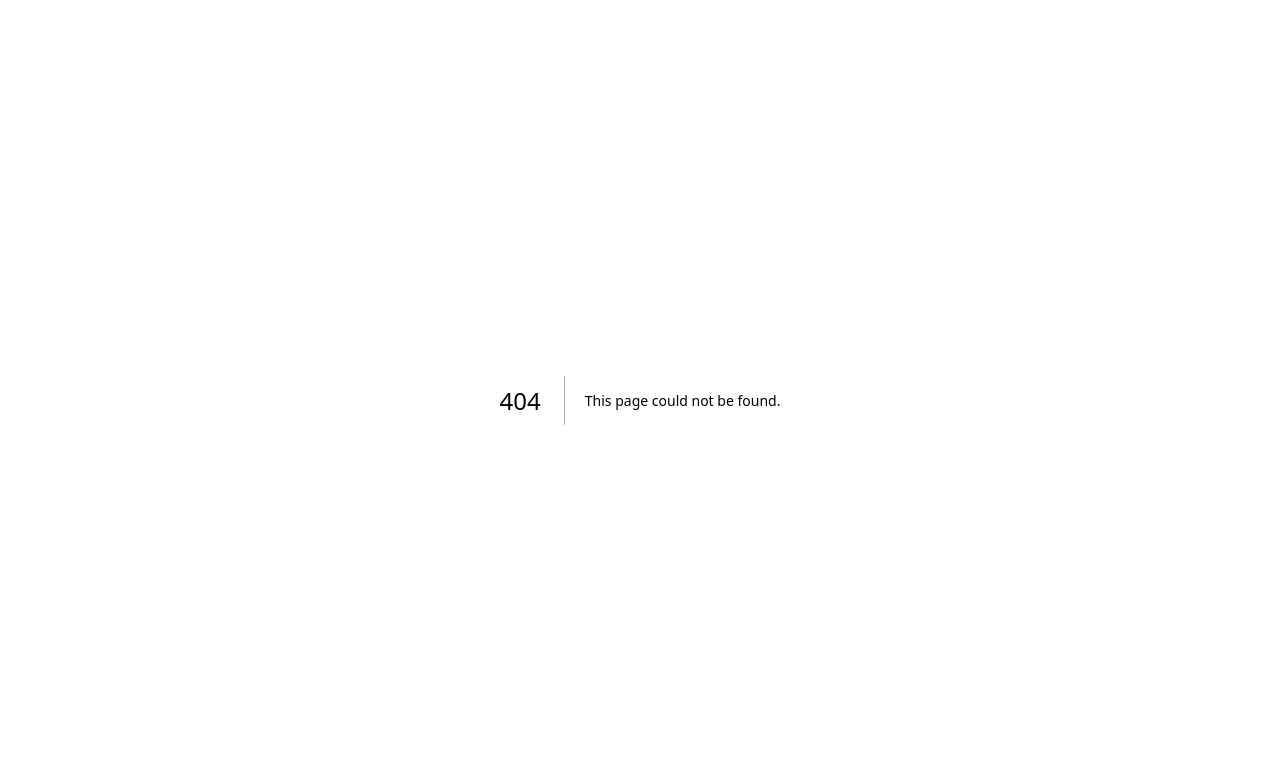
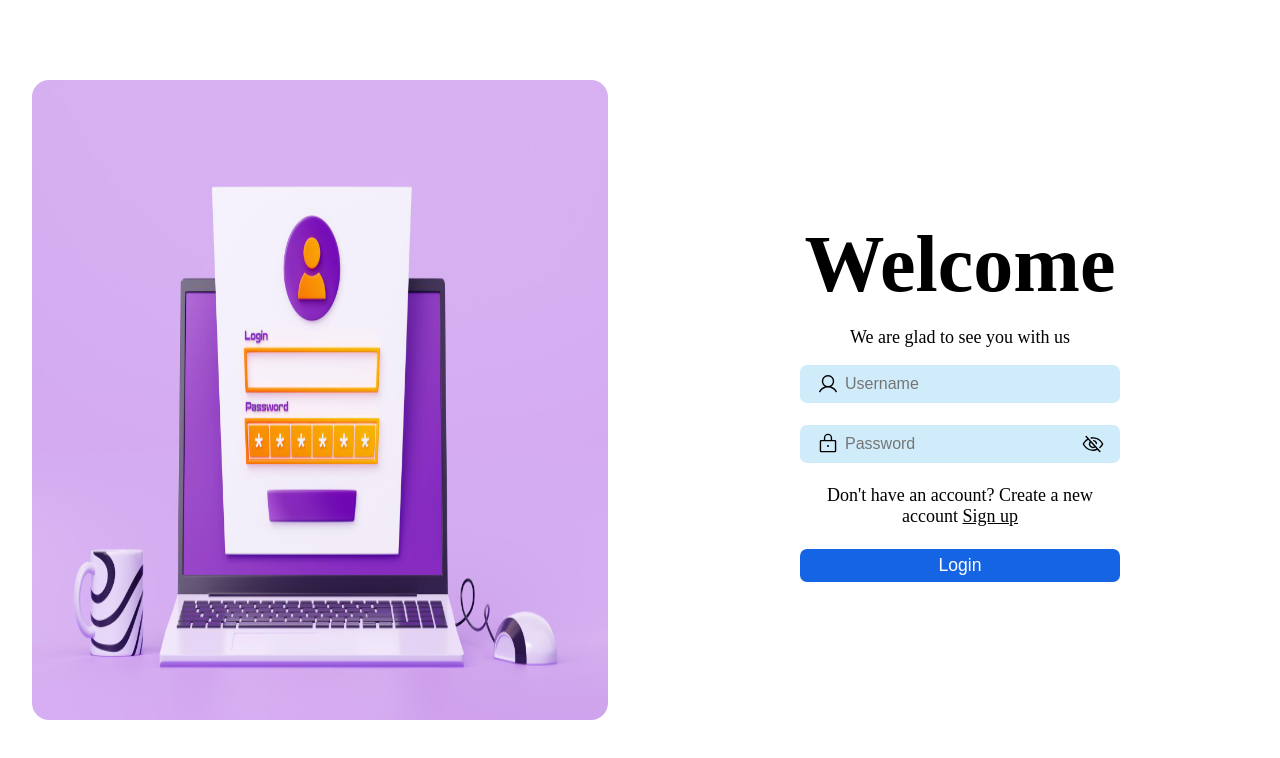
Before and after one commit to Bipul-Dubey/chatArena, a Next.js app: page /auth in a window 1280 px wide. Before the commit this address had no page. Shown: the top 758 px of the page. Built offline with nearby package versions, Linux system fonts and the light colour scheme.

Commit message:
authentication screen

```diff
--- a/components/buttons.jsx
+++ b/components/buttons.jsx
@@ -91,7 +91,8 @@ export const RadioButton = ({
 };
 
 // === buttons ===
-const StyledButton = styled("button")(({ btnColor }) => ({
+const StyledButton = styled("button")(
+  ({ btnColor, fullwidth, width = "80px" }) => ({
     padding: 5,
     fontSize: "1.1rem",
     borderRadius: 7,
@@ -100,7 +101,7 @@ const StyledButton = styled("button")(({ btnColor }) => ({
     color: btnColor.textColor,
     boxShadow: btnColor.shadow,
     height: "33px",
-  width: "80px",
+    width: fullwidth ? "100%" : width,
     transition: "all 0.3s ease-in-out",
     "&:hover": {
       backgroundColor: btnColor.hoverBgColor,
@@ -109,15 +110,21 @@ const StyledButton = styled("button")(({ btnColor }) => ({
     "&:active": {
       transform: "scale(1.05)",
     },
-}));
+  })
+);
 
-export const Button = ({ children, type = "primary", props }) => {
+export const Button = ({
+  children,
+  type = "primary",
+  props,
+  fullwidth = "",
+}) => {
   const buttonBgColor = {
     primary: {
       bgColor: "#1464e3",
       shadow: "",
       textColor: "#fff",
-      hoverBgColor: "",
+      hoverBgColor: "#0e4397",
       hoverTextColor: "",
     },
     secondary: {
@@ -130,7 +137,11 @@ export const Button = ({ children, type = "primary", props }) => {
     },
   };
   return (
-    <StyledButton btnColor={buttonBgColor[type] || {}} {...props}>
+    <StyledButton
+      fullwidth={fullwidth}
+      btnColor={buttonBgColor[type] || {}}
+      {...props}
+    >
       {children}
     </StyledButton>
   );
--- a/components/common/common.jsx
+++ b/components/common/common.jsx
@@ -123,9 +123,10 @@ export const UnreadMessage = ({
 
 // ==================== Text area ====================
 const StyledTypography = styled("div")(
-  ({ type = "", link = false, color = "", bold }) => ({
-    fontSize:
-      type == "h1"
+  ({ type = "", link = false, color = "", bold, size, center }) => ({
+    fontSize: size
+      ? size
+      : type == "h1"
       ? "2.125rem"
       : type == "h2"
       ? "1.875rem"
@@ -141,6 +142,7 @@ const StyledTypography = styled("div")(
     color: link ? "#1c60f4" : color,
     cursor: link ? "pointer" : "default",
     fontWeight: bold ? "bold" : "",
+    textAlign: center ? "center" : "",
   })
 );
 
@@ -151,6 +153,8 @@ export const Typography = ({
   style = {},
   color = "",
   bold = false,
+  size = "",
+  center = false,
 }) => {
   return (
     <StyledTypography
@@ -159,6 +163,8 @@ export const Typography = ({
       style={style}
       color={color}
       bold={bold}
+      size={size}
+      center={center}
     >
       {children}
     </StyledTypography>
@@ -233,24 +239,25 @@ export const TextField = ({
   iconEnd = "",
   label = "",
   height = "",
+  type = "text",
 }) => {
   const [isActive, setIsActive] = useState(false);
 
-  const handleFocus = () => setIsActive(true);
-  const handleBlur = (event) => {
-    if (!event.target.value) {
-      setIsActive(false);
-    }
-  };
+  // const handleFocus = () => setIsActive(true);
+  // const handleBlur = (event) => {
+  //   if (!event.target.value) {
+  //     setIsActive(false);
+  //   }
+  // };
 
   return (
     <StyledTextfieldContainer
       isStartIcon={iconStart ? true : false}
       isEndIcon={iconEnd ? true : false}
     >
-      {label && isActive && (
+      {/* {label && isActive && (
         <StyledLabel isactive={isActive || !!placeholder}>{label}</StyledLabel>
-      )}
+      )} */}
       {iconStart ? (
         <StyledStartIconContainer>
           {<IconButton disabled icon={iconStart} noshadow />}
@@ -259,14 +266,15 @@ export const TextField = ({
         ""
       )}
       <StyledTextfield
-        onFocus={handleFocus}
-        onBlur={handleBlur}
-        placeholder={isActive ? placeholder : label}
+        // onFocus={handleFocus}
+        // onBlur={handleBlur}
+        placeholder={placeholder || label}
         onChange={onChange}
         borderColor={borderColor}
         isStartIcon={iconStart ? true : false}
         isEndIcon={iconEnd ? true : false}
         height={height}
+        type={type}
       />
       {iconEnd ? (
         <StyledEndIconContainer>
--- /dev/null
+++ b/pages/auth/index.jsx
@@ -0,0 +1,191 @@
+import { Button } from "@/components/buttons";
+import { TextField, Typography } from "@/components/common/common";
+import {
+  Envelope,
+  Eye,
+  EyeSlash,
+  Lock,
+  Phone,
+  User,
+} from "@phosphor-icons/react";
+import { useState } from "react";
+import styled from "styled-components";
+
+const StyledContainerAuth = styled("div")({
+  color: "#dad6d6",
+  width: "100%",
+  display: "flex",
+  flexDirection: "row",
+  justifyContent: "center",
+  alignItems: "center",
+  minHeight: "100vh",
+  "@media (max-width: 768px)": {
+    flexDirection: "column",
+    height: "auto",
+  },
+});
+
+const StyledContainerSub = styled("div")(({ bigscreen }) => ({
+  width: "50%",
+  minHeight: "100%",
+  display: "flex",
+  justifyContent: "center",
+  alignItems: "center",
+  color: "#000",
+  "@media (max-width: 1024px)": {
+    width: "70%",
+  },
+  "@media (max-width: 768px)": {
+    display: bigscreen ? "none" : "flex",
+    width: "100%",
+    backgroundImage: `url("/login_bg.jpg")`,
+    backgroundSize: "cover",
+    backgroundPosition: "center",
+    color: "#fff",
+    minHeight: bigscreen ? "auto" : "100vh",
+  },
+  "@media (max-width: 480px)": {
+    width: "100%",
+  },
+}));
+
+const StyledTextFieldContainer = styled("div")({
+  width: "50%",
+  display: "flex",
+  flexDirection: "column",
+  gap: 22,
+  "@media (max-width: 768px)": {
+    width: "80%",
+  },
+  "@media (max-width: 480px)": {
+    width: "90%",
+  },
+  "@media (max-width: 320px)": {
+    width: "100%",
+  },
+});
+
+const StyledContentWrapper = styled("div")({
+  width: "100%",
+  display: "flex",
+  flexDirection: "column",
+  alignItems: "center",
+  justifyContent: "center",
+  color: "inherit",
+  gap: 17,
+  padding: "10px 0px",
+  "@media (max-width: 768px)": {
+    padding: "20px 0px",
+  },
+  "@media (max-width: 480px)": {
+    padding: "10px 0px",
+  },
+});
+
+function Authentications() {
+  const iconSize = 22;
+
+  const [payload, setPayload] = useState({
+    is_new_account: false,
+  });
+
+  const [passwordType, setPasswordType] = useState({
+    password_visible: false,
+  });
+
+  const handleUpdatePasswordVisibility = () => {
+    setPasswordType((prevState) => ({
+      ...prevState,
+      password_visible: !prevState?.password_visible,
+    }));
+  };
+
+  return (
+    <StyledContainerAuth>
+      <StyledContainerSub bigscreen>
+        <img
+          src="/login.jpg"
+          alt=""
+          style={{
+            width: "90%",
+            height: "80vh",
+            borderRadius: 17,
+          }}
+        />
+      </StyledContainerSub>
+      <StyledContainerSub>
+        <StyledContentWrapper>
+          <Typography size="5rem" bold>
+            Welcome
+          </Typography>
+          <Typography type="h5">We are glad to see you with us</Typography>
+          <StyledTextFieldContainer>
+            {!!payload?.is_new_account && (
+              <>
+                <TextField
+                  label="Full Name"
+                  iconStart={<User size={iconSize} color="inherit" />}
+                />
+                <TextField
+                  label="Email"
+                  iconStart={<Envelope size={iconSize} color="inherit" />}
+                />
+                <TextField
+                  label="Phone"
+                  iconStart={<Phone size={iconSize} color="inherit" />}
+                />
+              </>
+            )}
+            <TextField
+              iconStart={<User color="inherit" size={iconSize} />}
+              label="Username"
+            />
+            <TextField
+              iconStart={<Lock color="inherit" size={iconSize} />}
+              iconEnd={
+                passwordType?.password_visible ? (
+                  <Eye
+                    onClick={handleUpdatePasswordVisibility}
+                    size={iconSize}
+                    color="inherit"
+                  />
+                ) : (
+                  <EyeSlash
+                    onClick={handleUpdatePasswordVisibility}
+                    size={iconSize}
+                    color="inherit"
+                  />
+                )
+              }
+              label="Password"
+              type={passwordType?.password_visible ? "text" : "password"}
+            />
+            <Typography center type="h5">
+              {payload?.is_new_account
+                ? "Have an account? Login to existing"
+                : "Don't have an account? Create a new account"}{" "}
+              <span
+                style={{ textDecoration: "underline", cursor: "pointer" }}
+                onClick={() => {
+                  setPayload((prevState) => ({
+                    ...prevState,
+                    is_new_account: !prevState?.is_new_account,
+                  }));
+                }}
+              >
+                {payload?.is_new_account ? "Sign in" : "Sign up"}
+              </span>
+            </Typography>
+            {payload?.is_new_account ? (
+              <Button fullwidth>Sign up</Button>
+            ) : (
+              <Button fullwidth>Login</Button>
+            )}
+          </StyledTextFieldContainer>
+        </StyledContentWrapper>
+      </StyledContainerSub>
+    </StyledContainerAuth>
+  );
+}
+
+export default Authentications;
```
Also changed, not shown: pages/dashboard/index.jsx (+21 -91 lines), public/login.jpg (added), public/login_bg.jpg (added). Lines whose indentation alone changed are shown as unchanged.
